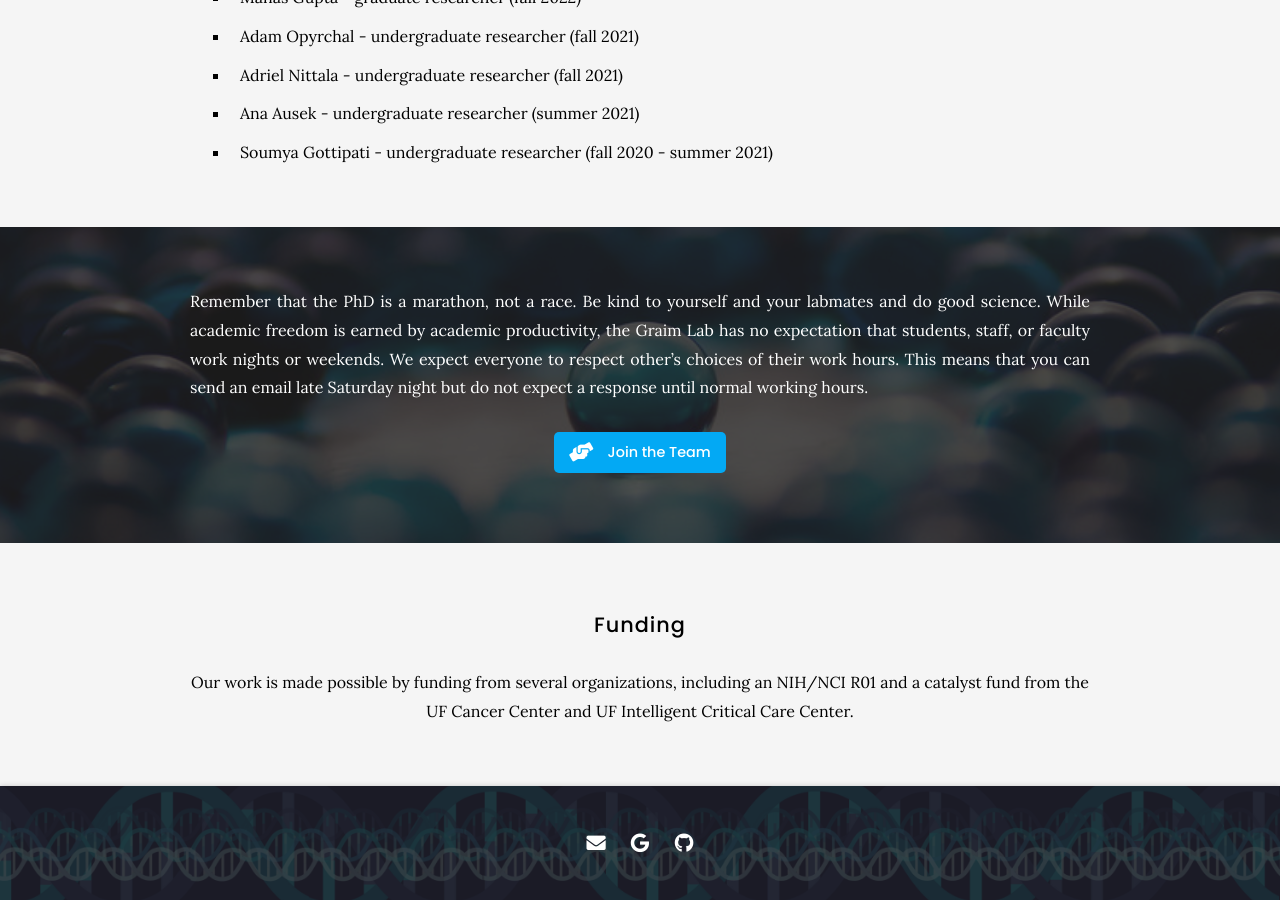
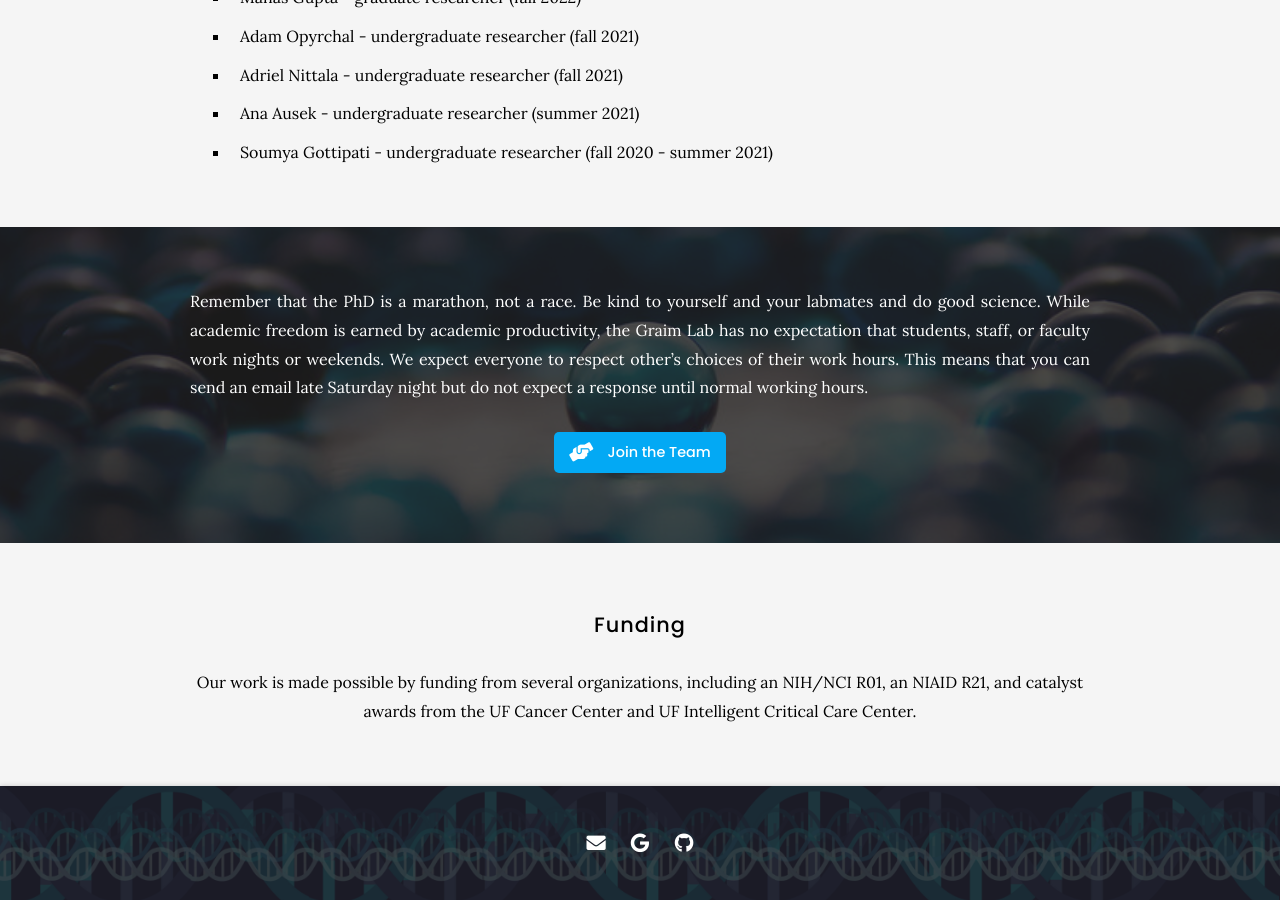
Before and after one commit to graim/GraimLabWebsite, a Jekyll site: the page built from team/index.md, in a window 1280 px wide and 900 px high, scrolled down 1928 px. Built offline with Jekyll 4.4.1, drawn with Linux system fonts in a browser that asks for light colours; nearby versions of some CDN libraries.

Commit message:
Update index.md
added the R21 to funding list

```diff
--- a/team/index.md
+++ b/team/index.md
@@ -78,7 +78,7 @@
 
 ## Funding
 
-Our work is made possible by funding from several organizations, including an NIH/NCI R01 and a catalyst fund from the UF Cancer Center and UF Intelligent Critical Care Center.
+Our work is made possible by funding from several organizations, including an NIH/NCI R01, an NIAID R21, and catalyst awards from the UF Cancer Center and UF Intelligent Critical Care Center.
 {:.center}
 <!--
 {%
```
